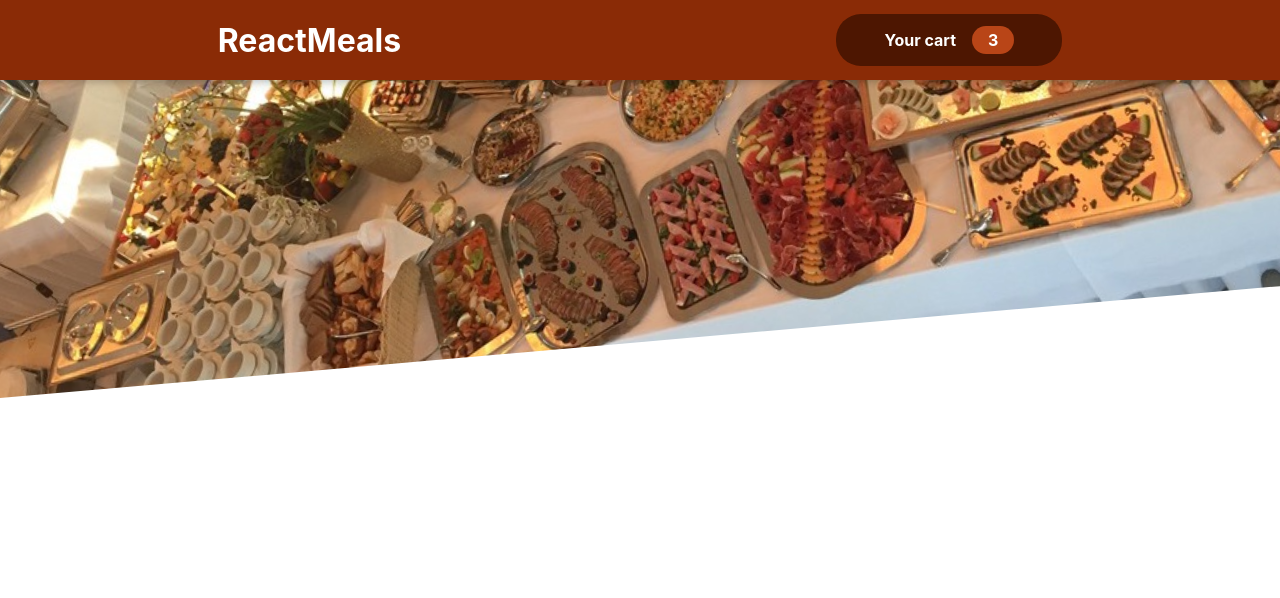
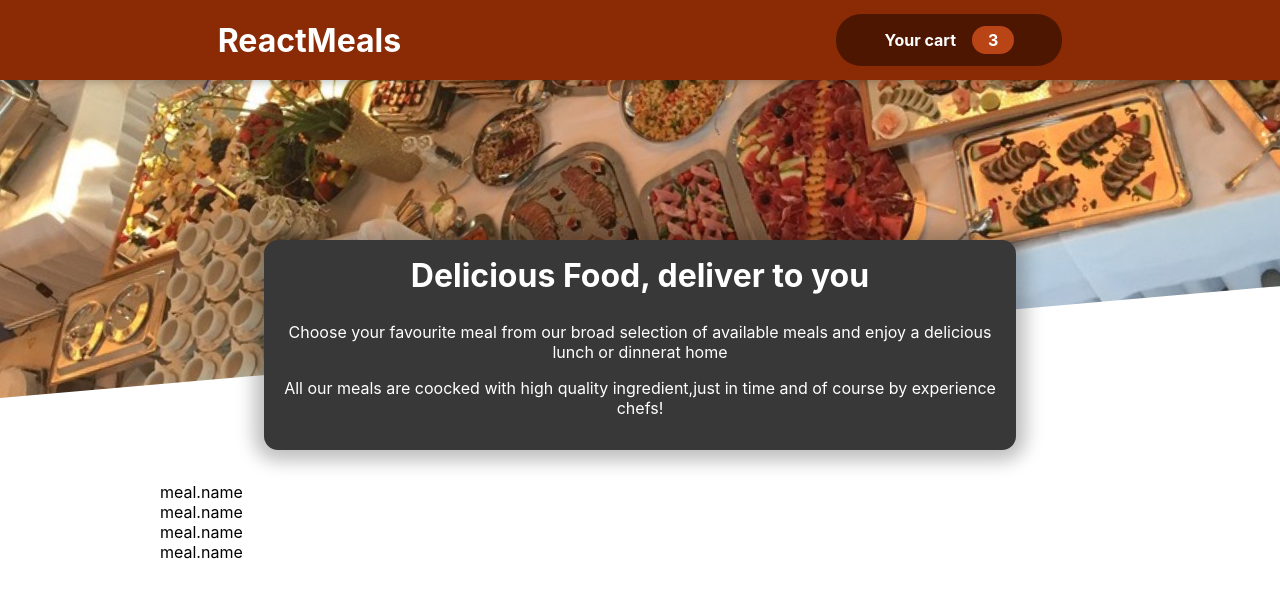
Before and after one commit to 99himesh/RENSTURENT-WEBSITE, a React (Create React App) app in the folder resturent/: page / in a window 1280 px wide. Shown: the top 598 px of the page. Built offline with nearby package versions, Linux system fonts and the light colour scheme.

Commit message:
resturent website task 2

```diff
--- a/resturent/src/App.js
+++ b/resturent/src/App.js
@@ -2,6 +2,7 @@
 import logo from './logo.svg';
 import './App.css';
 import Header from './component/Layout/Header';
+import Meals from './component/Meels/Meals';
 
 
 
@@ -9,6 +10,9 @@
   return (
     <Fragment >
      <Header/>
+     <main>
+      <Meals/>
+     </main>
     </Fragment>
   );
 }
--- /dev/null
+++ b/resturent/src/component/Meels/AvailableMeals.js
@@ -0,0 +1,39 @@
+ import classes from './AvailableMeals.module.css'
+const DUMMY_MEALS=[
+ {
+    id:'m1',
+    name:'himesh',
+    description:'finest fish and vaggies',
+    price:22.99
+ },
+ {
+    id:'m2',
+    name:'Anchal',
+    description:'A german speciality!',
+    price:16.5
+ },
+ {
+    id:'m3',
+    name:'kajal',
+    description:'American raw meaty',
+    price:12.99
+ },
+ {
+    id:'m4',
+    name:'ritesh',
+    description:'finest fish and vaggies',
+    price:22.99
+ }
+]
+
+
+const AvailableMeals=()=>{
+   const mealList=DUMMY_MEALS.map(meal=> <li>meal.name</li>);
+    return <section className={classes.meals}>
+        <ul>
+            {mealList}
+        </ul>
+    </section>
+
+}
+export default AvailableMeals;
--- /dev/null
+++ b/resturent/src/component/Meels/AvailableMeals.module.css
@@ -0,0 +1,24 @@
+.meals {
+    max-width: 60rem;
+    width: 90%;
+    margin: 2rem auto;
+    animation: meals-appear 1s ease-out forwards;
+  }
+
+  .meals ul {
+    list-style: none;
+    margin: 0;
+    padding: 0;
+  }
+
+  @keyframes meals-appear {
+    from {
+      opacity: 0;
+      transform: translateY(3rem);
+    }
+
+    to {
+      opacity: 1;
+      transform: translateY(0);
+    }
+  }
--- /dev/null
+++ b/resturent/src/component/Meels/Meals.js
@@ -0,0 +1,13 @@
+import React,{Fragment} from "react";
+import AvailableMeals from "./AvailableMeals";
+import MealsSummary from "./MealsSummary";
+
+
+const Meals=()=>{
+    return <Fragment>
+     <MealsSummary/>
+     <AvailableMeals/>
+    </Fragment>
+
+}
+export default Meals;
--- /dev/null
+++ b/resturent/src/component/Meels/MealsSummary.js
@@ -0,0 +1,17 @@
+
+import classes from './MealsSummary.module.css';
+
+const MealsSummary=()=>{
+   return  <section className={ classes.summary}>
+    <h2>Delicious Food, deliver to you</h2>
+    <p>Choose your favourite meal from our broad selection of  available meals
+        and enjoy a delicious lunch or dinnerat home
+    </p>
+    <p>
+        All our meals are coocked with high quality ingredient,just in time
+        and of course by experience chefs!
+    </p>
+   </section>
+}
+
+export default MealsSummary;
--- /dev/null
+++ b/resturent/src/component/Meels/MealsSummary.module.css
@@ -0,0 +1,18 @@
+.summary {
+    text-align: center;
+    max-width: 45rem;
+    width: 90%;
+    margin: auto;
+    margin-top: -10rem;
+    position: relative;
+    background-color: #383838;
+    color: white;
+    border-radius: 14px;
+    padding: 1rem;
+    box-shadow: 0 1px 18px 10px rgba(0, 0, 0, 0.25);
+  }
+
+  .summary h2 {
+    font-size: 2rem;
+    margin-top: 0;
+  }
```
Also changed, not shown: 1 other file (tests, documents, lock files or other folders).
